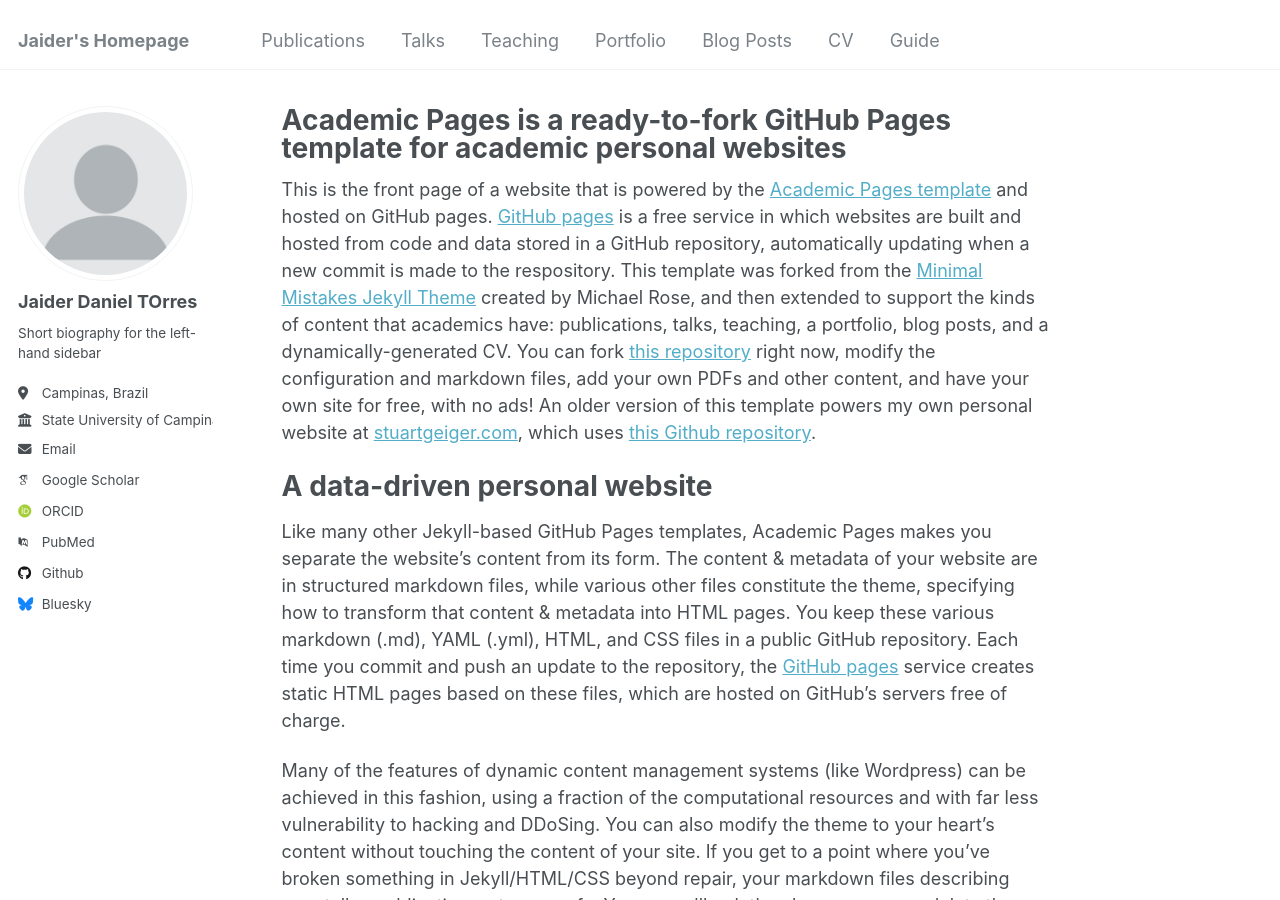
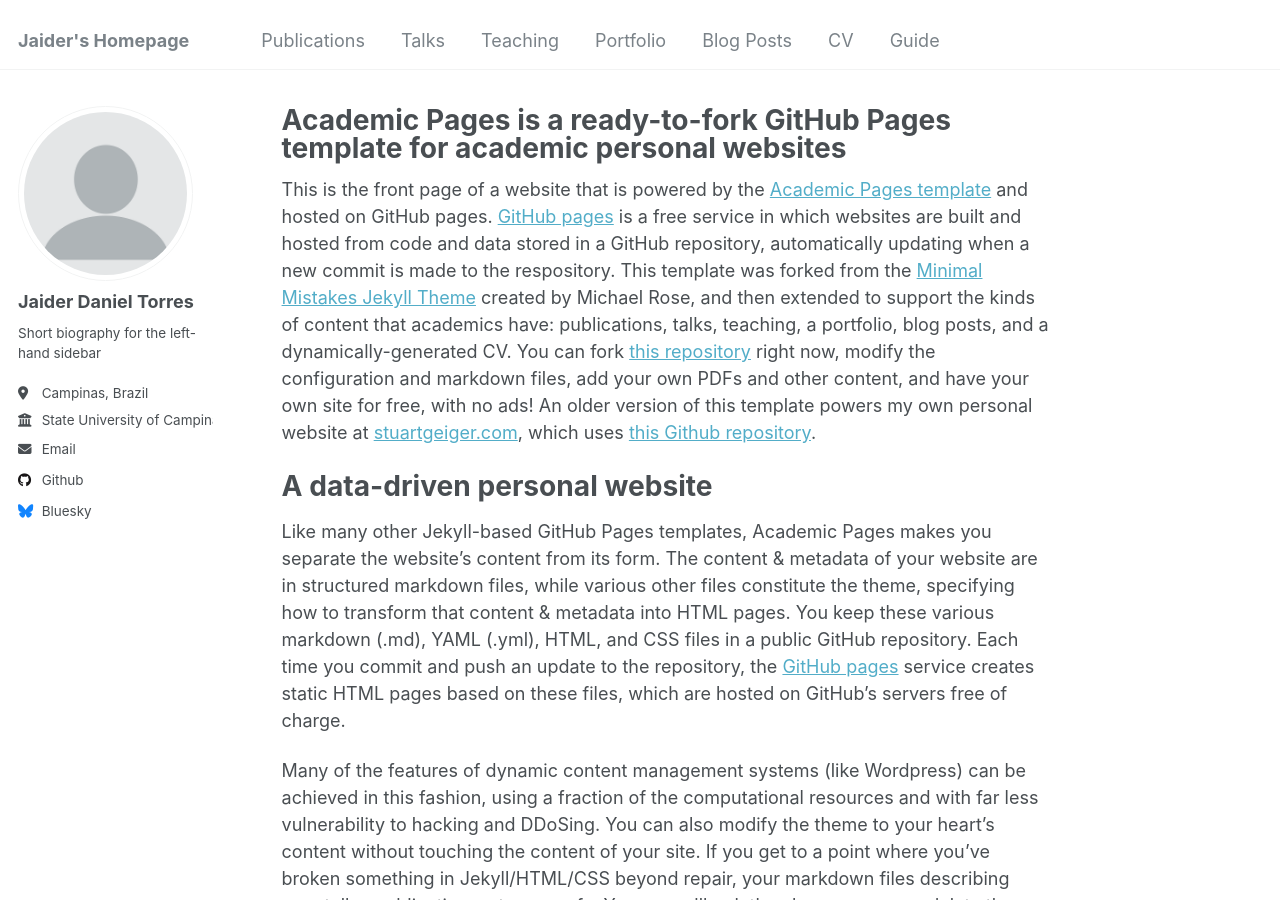
Before and after one commit to jaider-torres/jaider-torres.github.io, a Jekyll site: the page built from _pages/about.md, in a window 1280 px wide and 900 px high. Built offline with Jekyll 4.4.1, drawn with Linux system fonts in a browser that asks for light colours; some web fonts are replaced.

Commit message:
Update _config.yml

```diff
--- a/_config.yml
+++ b/_config.yml
@@ -22,7 +22,7 @@ repository               : "academicpages/academicpages.github.io"
 author:
   # Biographic information
   avatar           : "profile.png"
-  name             : "Jaider Daniel TOrres"
+  name             : "Jaider Daniel Torres"
   pronouns         : # example: "she/her"
   bio              : "Short biography for the left-hand sidebar"
   location         : "Campinas, Brazil"
@@ -32,11 +32,11 @@ author:
 
   # Academic websites
   arxiv            : # URL - Update with the correct link to your profile
-  googlescholar    : "https://scholar.google.com/citations?user=PS_CX0AAAAAJ"
+  # googlescholar    : "https://scholar.google.com/citations?user=PS_CX0AAAAAJ"
   impactstory      : # URL
-  orcid            : "http://orcid.org/yourorcidurl"
+  # orcid            : "http://orcid.org/yourorcidurl"
   semantic         : # URL
-  pubmed           : "https://www.ncbi.nlm.nih.gov/pubmed/?term=john+snow"
+  # pubmed           : "https://www.ncbi.nlm.nih.gov/pubmed/?term=john+snow"
   researchgate     : # URL
 
   # Repositories and software development
```
